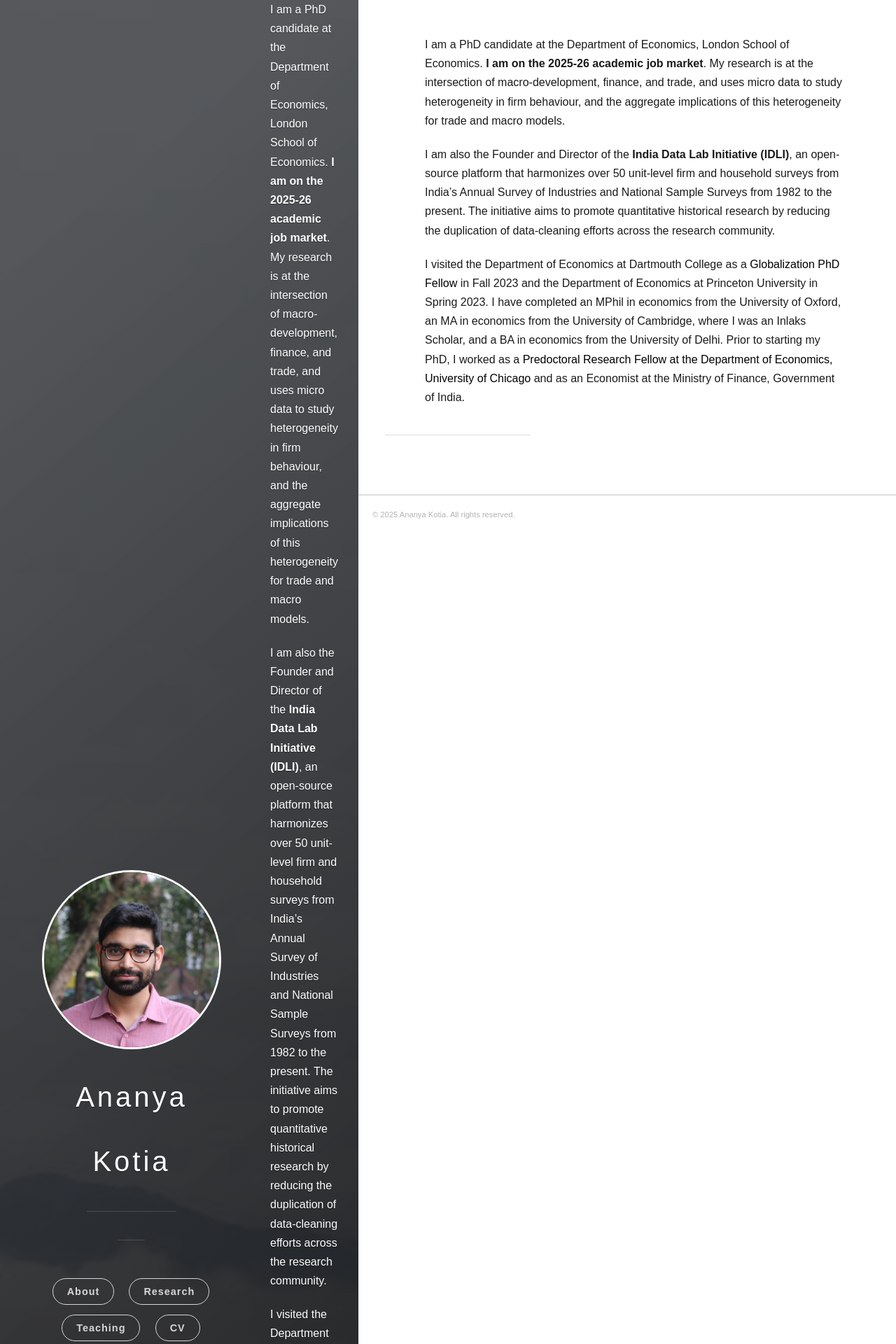
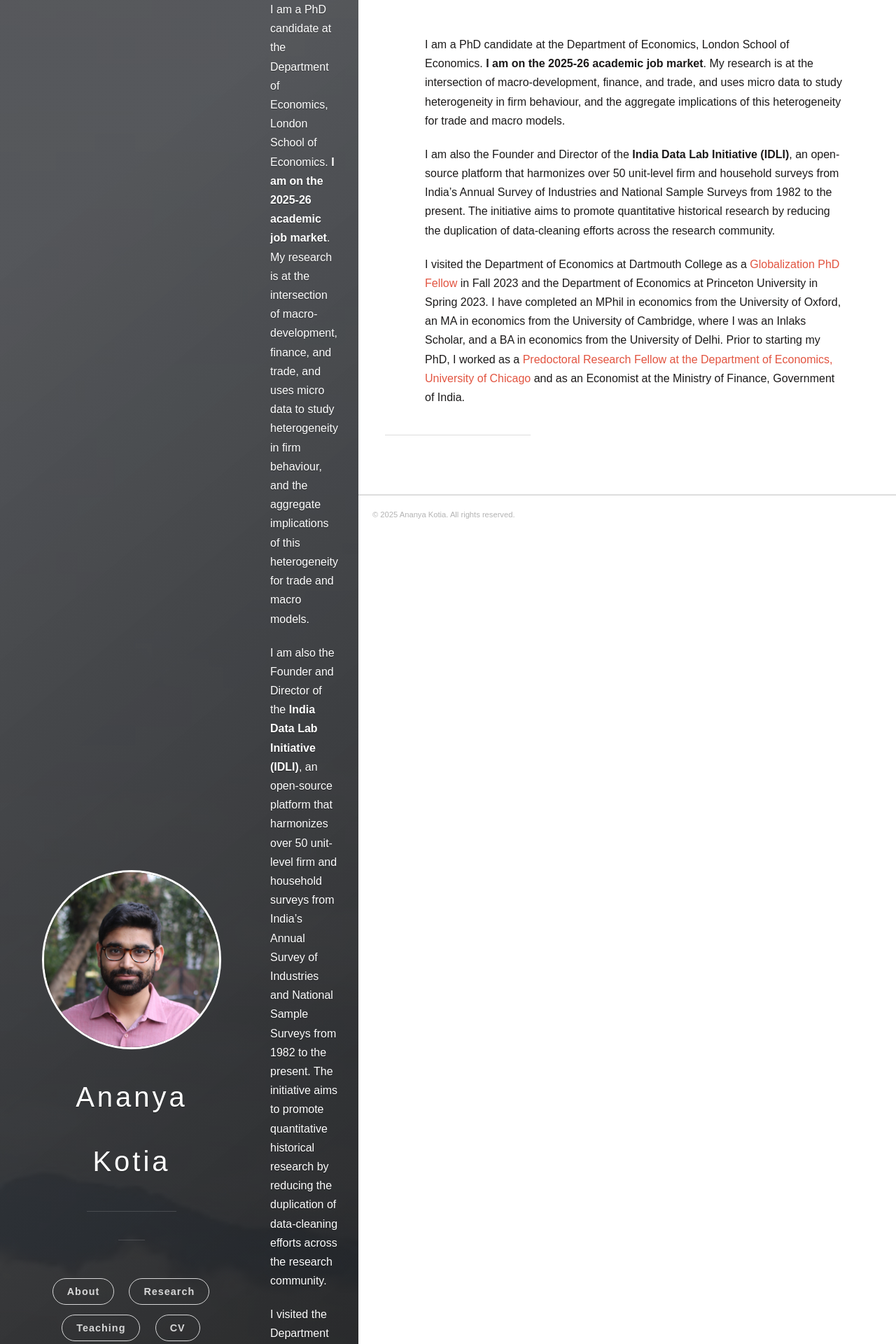
Before and after one commit to ananyakotia/ananyakotia.github.io, a Jekyll site: the page built from index.html, in a window 1280 px wide. Shown: the top 1920 px of the page at 70% size. Built offline with Jekyll 4.4.1, drawn with Linux system fonts in a browser that asks for light colours; some web fonts are replaced; the list of posts is cut into pages by our own code.

Commit message:
Update uno.scss

```diff
--- a/_sass/uno.scss
+++ b/_sass/uno.scss
@@ -945,14 +945,13 @@ body {
 	background: #fae3df; }
 
 a {
-	text-decoration: none;
-	color: #000000; }
-	a:hover {
-		color: #b9301c;
-		-o-transition: .5s;
-		-ms-transition: .5s;
-		-moz-transition: .5s;
-		-webkit-transition: .5s; }
+  text-decoration: none;
+  color: #e25440;   /* rust */
+}
+a:hover {
+  color: #ff7043;   /* brighter hover */
+  transition: color .5s;
+}
 
 h1,
 h2,
```
